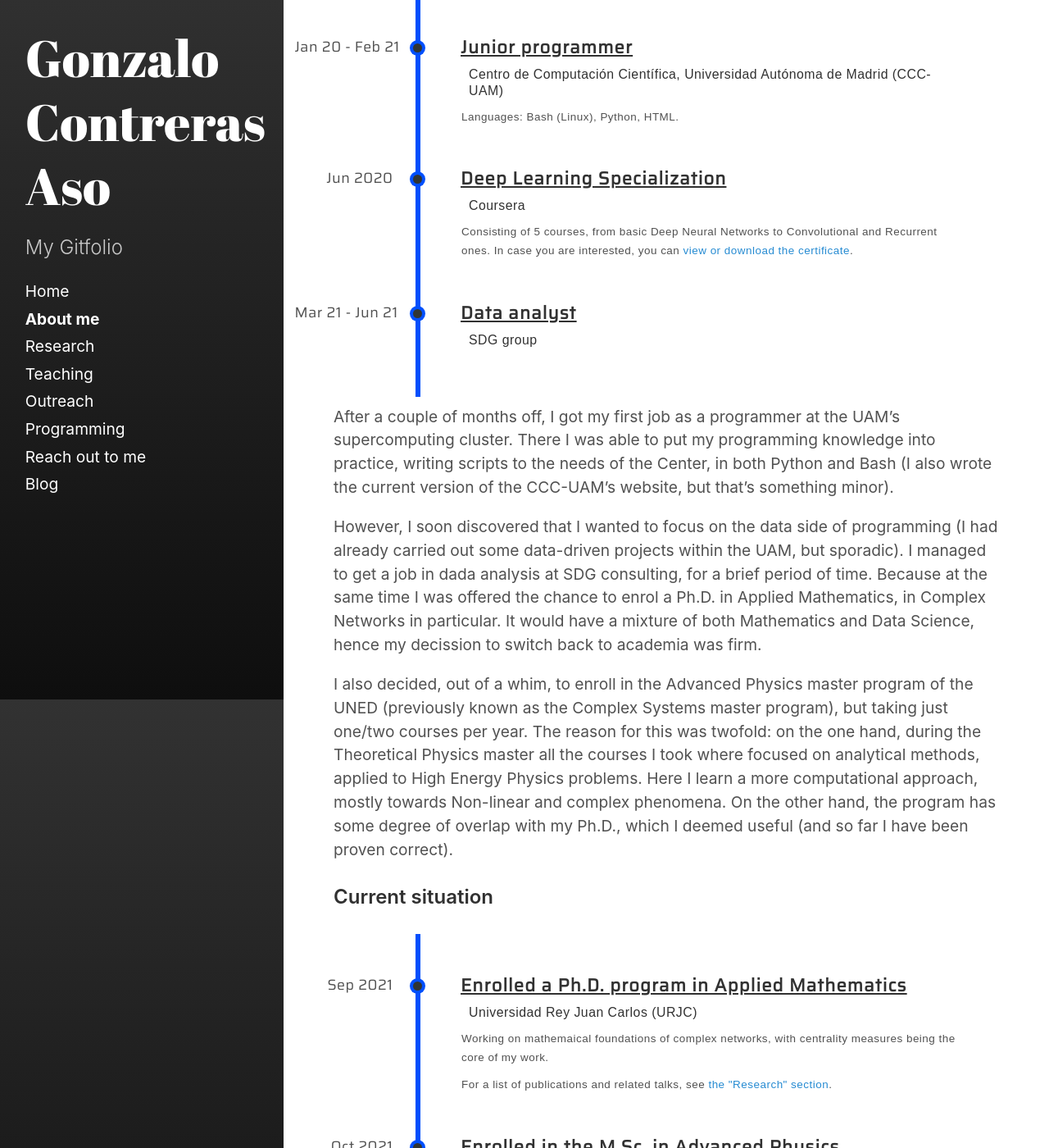
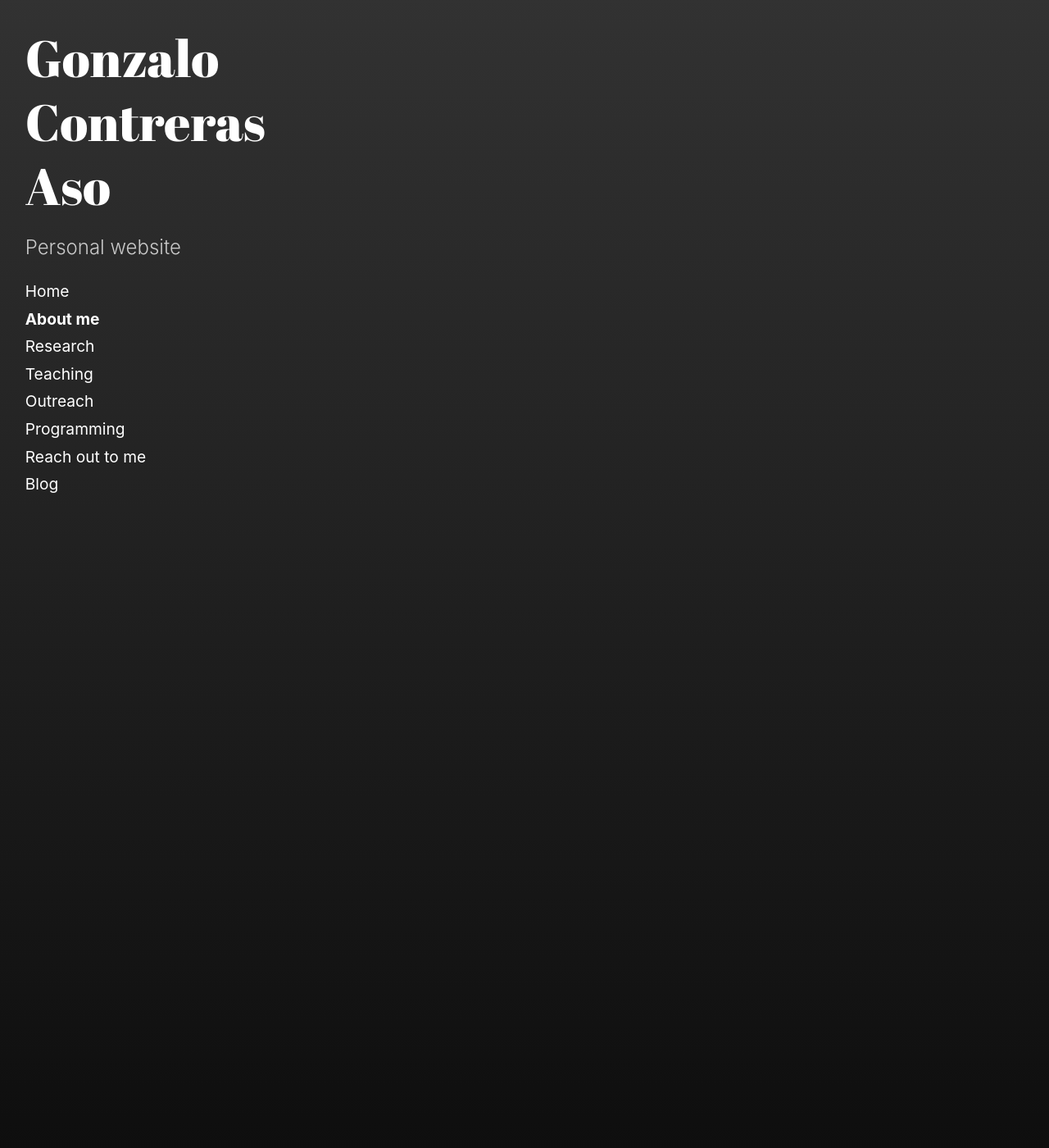
Before and after one commit to goznalo-git/portfolio, a Jekyll site: the page built from categories/01-aboutme.md, in a window 1280 px wide and 1400 px high, scrolled down 2747 px. Shown: the whole window at 82% size. Built offline with Jekyll 4.4.1, drawn with Linux system fonts in a browser that asks for light colours; some web fonts are replaced; some of the changed text lies outside the part shown.

Commit message:
soft reset

```diff
--- a/_config.yml
+++ b/_config.yml
@@ -4,8 +4,8 @@
 
 # Setup
 title:            Gonzalo Contreras Aso
-#tagline:         My Gitfolio
-description:      'My Gitfolio'
+#tagline:         Personal website
+description:      'Personal website'
 url:              https://goznalo-git.github.io/
 baseurl:          '/portfolio/'
                   # the optional subpath of your site, e.g. "/blog"
--- a/categories/01-aboutme.md
+++ b/categories/01-aboutme.md
@@ -7,24 +7,25 @@
 
 > _"If a man knows not to which port he sails, no wind is favorable"_ - Seneca
 
-As you arrived here, I would say it is safe to assume you are interested in my life, for one reason or another. I will satisfy your curiosity, by either of two means: if you are interested in a broad overview of my academic and professional career, you can simply download my CV from the links below, otherwise I have prepared a detailed, chronological version of my resume.
+As you arrived here, I would say it is safe to assume you are interested in my life, for one reason or another. I will satisfy your curiosity, by either of two means: if you are interested in a broad overview of my academic and professional career, you can simply download my CV from the links below.
+<!-- , otherwise I have prepared a detailed, chronological version of my resume.  -->
 
 
 **In a nutshell**: A physicist with a master in High Energy Physics and String Theory, who left academia for a couple of years to gain professional experience in coding and data science, to then make a scientific comeback with a Ph.D. in Applied Mathematics. I guess another way to put it is the scientific version of <a href="https://en.wikipedia.org/wiki/Hero%27s_journey">the monomyth</a>.
 
 
 {% comment %}
-Whatever it is you are looking for here, I am confident you will find it.
+<!-- Whatever it is you are looking for here, I am confident you will find it.  -->
 
 ## Download my resume
 
 <a href="https://goznalo-git.github.io/portfolio/files/CV_GCA_data_eng.pdf" target="_blank">Click here to view and download the best resume ever (very outdated, I have to upload a new version)</a>
 
 In case you're wondering, I designed it with _Overleaf_.
-{% endcomment %}
-
+<!--
 ## Timeline, explained
 
 A chronological tour.
 
-{% include 01-timeline.html %}
+{% include 01-timeline.html %} -->
+{% endcomment %}
--- a/categories/02-research.md
+++ b/categories/02-research.md
@@ -9,61 +9,10 @@
 > _"The solution often turns out more beautiful than the puzzle"_ - Richard Dawkins
 
 
-## Current research  🧮
+## Research interests
 
+<!-- {% include 02-interests.html %} -->
 
-I am pursuing a Ph.D. in Applied Mathematics, in Complex Networks in particular. As such, I am obviously interested in anything related to Graph Theory and Linear Algebra, as well as computer simulations involving graphs (e.g. percolation phenomena). However, Complex Networks is an interdisciplinary field, borrowing ideas from Maths, Physics, Biology, Sociology, Computer Science, etc, so it is quite natural for me finding thought-provoking ideas in unexpected places.
-
-However, within the realm of Complex Networks the focus of my thesis is a bit more specific: understanding the properties and applicability of centrality measures, and perhaps coming up with novel ones, solving problems in those already existing. Centrality measures are actually really interesting: they allow us to rank the nodes of a network based on different definitions of importance. This might seem unrelated to the real world, but they are more influential in our day-to-day life than we think: the Google search engine ranks results based on one of these measures, and its success is what made it the huge company it is nowadays. Part of my research revolves around understanding the behavior of this, so called, PageRank centrality measure.
-
-There are some specially intriguing, rather new variants of networks which I have also laid my eyes upon:
-- _Multilayer networks_: these are networks whose interacions fall into different categories, and thus treating those interactions as equal is missing the whole picture. For instance, the connections between a set of individuals are distinct depending of whether individuals are relatives, aquaintances, friends or coworkers.
-- _Higher order networks_: these networks arise from lifting the restriction that interactions be pairwise. Consider, for example, three people writing a paper together. They did not write it "pairwise together", rather, the three of them should be considered part of the same interaction. This opens a vast world of possibilities, however, the technical difficulties encountered along the way are equally vast.
-
-<br>
-<div style='border-top: 2px dashed lightgrey; width: 100%;'></div>
-<br>
-
-## Other research interests
-
-
-### Complex Systems and Non-linear Dynamics 🌀
-
-Complex Systems are systems where the sum is greater than the parts, in the sense that there is some "global behavior" which can't be infered from the local dynamics. A classic example of this is flocks of birds: the individual movement of a bird does not directly affect the movement of the flock (in fact, if a bird dies there is no significant change in the flock behavior). This is completely different from, say, a machine: if a gear fails the outcome will be, at best, deteriorated.
-
-Complex Networks are another example of Complex Systems; there are many structural properties arising from the collective structure (topology) of the network, such as certain centralities or connectivity. And we can also discover complexity in dynamical systems built on top of networks, such as collections of oscillators whose interactions follow the graph's edges.
-
-Besides networks, there are many systems whose dynamics are governed by non-linear differential equations (which I have always found fascinating), giving rise to interesting phenomena such as oscillations and chaos.
-
-
-### (Theoretical) Physics ⚛️
-
-One does not forget its beginnings. I still appreciate and enjoy reading about General Relativity (black holes, inflation, etc) and String Theory (in particular, about the AdS/CFT correspondence). I have mixed feelings about the latter, I highly doubt I'll ever go back. Regarding the former, I don't think it is that far apart as of now. In the end, GR is just differential geometry with a physics dress. And, while the discrete nature of graphs seems to be opposite to the infinitesimal nature of differential stuff, weirder connections have been established in both Maths and Physics. In fact I've already seen a couple of interesting papers in that direction.
-
-Another area of Physics which I was really fond of was Classical Mechanics, in particular everything related to analytical mechanics. The good news about this is that it does not lie far from the realm of Complex Systems: usually, all the dynamics invoved are inferred from a mechanical system or at least have a mechanical analogue.
-
-
-### Machine Learning 🤖
-
-As a coding enthusiast I am _deeply_ interested in Machine and Deep Learning. In fact, I already have some experience with them, thanks to my short-but-fruitful absence from academia. And given the youth of this fields, there is a lot room for exploration, as well as applicability essentially everywhere. Look no further than parenclitic networks, which are ways to convert supervised datasets into graphs, which can then be studied with our beloved network-theoretic tools.
-
-Another subject which seems to be on the rise these days is that of Graph Neural Networks, a new kind of neural networks whose connections are graph-based rather than uniform. Complex Network theory surely has something to say there.
-
-
-### Others ♾️
-
-Something else I think is really interesting but perhaps falling far from my reach are Cellular Automata, and in particular the Game of Life. I find the idea of deterministic systems leading to unpredictable behavior fascinating. In the case of the Conway's Game of Life this is the case, using the simplest set of sensible rules one can think of.
-
-<br>
-<div style='border-top: 2px dashed lightgrey; width: 100%;'></div>
-<br>
-
-
-{% comment %}
-
-Stochastic diff. eqs
-
-{% endcomment %}
 
 <br>
 
```
Also changed, not shown: _includes/02-interests.html (added, +56 -0 lines), _includes/03-courses.html (+11 -0 lines).
